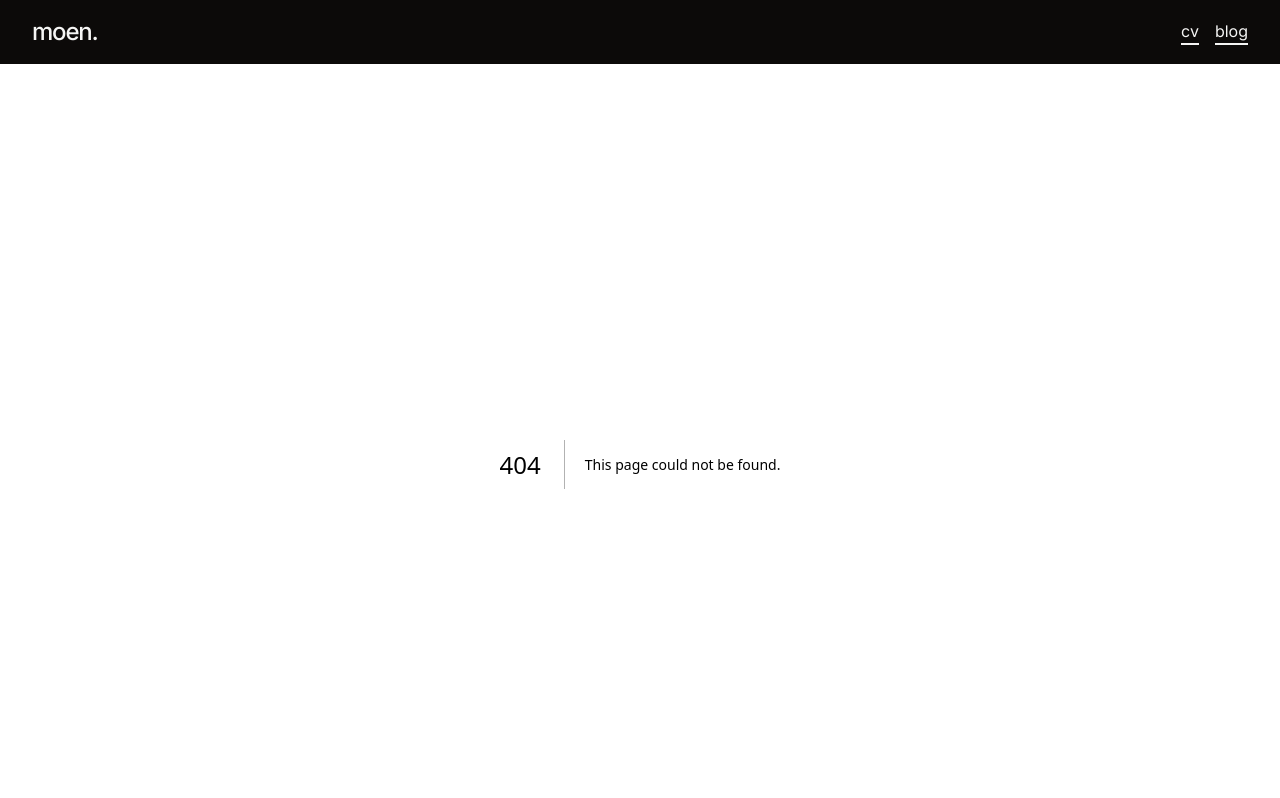
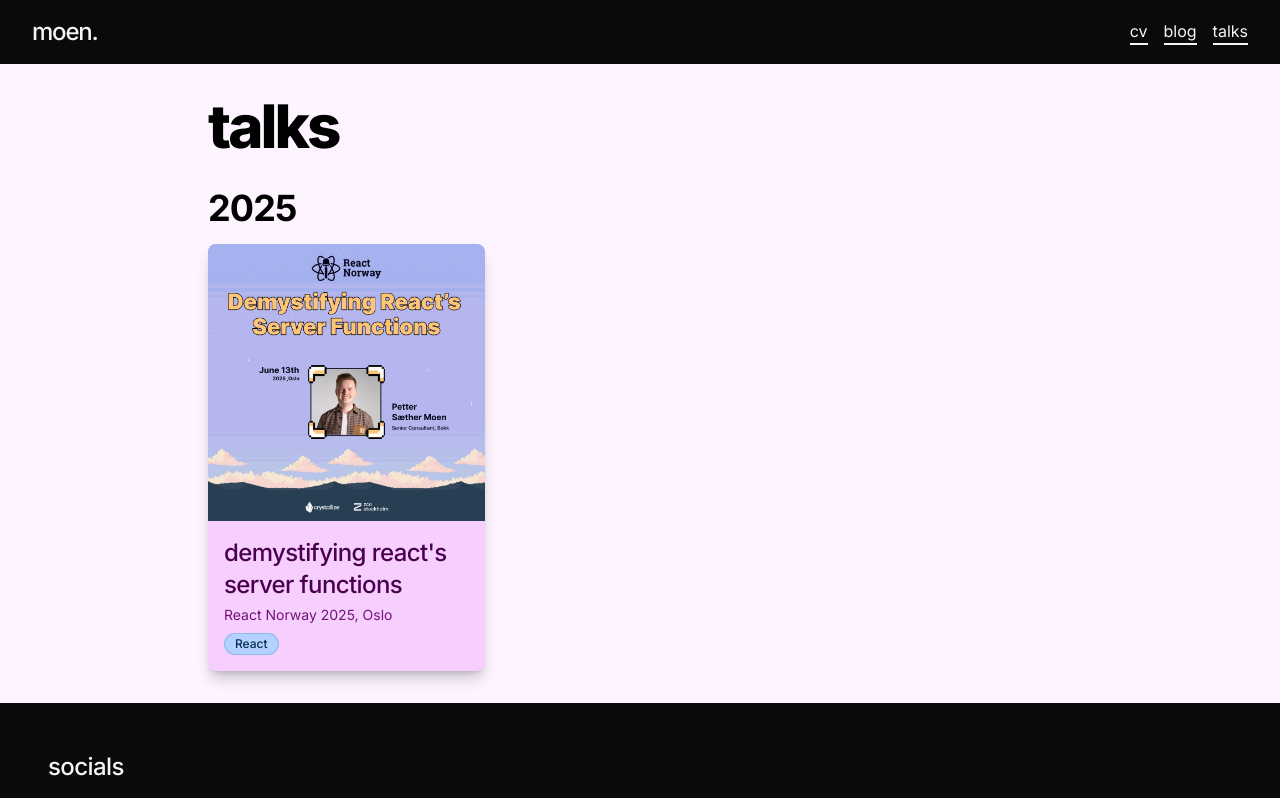
Before and after one commit to petter/pmoen.me, a Next.js app: page /talks in a window 1280 px wide. Before the commit this address had no page. Shown: the top 798 px of the page. Built offline with nearby package versions, Linux system fonts and the light colour scheme; what tailwindcss-animated would draw is missing.

Commit message:
add talks to the website
also adds my first talk

```diff
--- a/app/_navigation/navigation.tsx
+++ b/app/_navigation/navigation.tsx
@@ -6,7 +6,7 @@
     <nav className="sticky top-0 z-20 flex w-full flex-row items-center justify-between bg-stone-950 px-8 py-4 text-stone-100">
       <NextLink
         href="/"
-        className="text-2xl font-medium lowercase tracking-tighter duration-200 hover:text-fuchsia-500"
+        className="text-2xl font-medium tracking-tighter lowercase duration-200 hover:text-fuchsia-500"
       >
         Moen.
       </NextLink>
@@ -14,6 +14,7 @@
       <div className="flex flex-row gap-4">
         <Link href="https://cv.pmoen.me">cv</Link>
         <Link href="/blog">blog</Link>
+        <Link href="/talks">talks</Link>
       </div>
     </nav>
   );
--- /dev/null
+++ b/app/talks/layout.tsx
@@ -0,0 +1,11 @@
+import type { PropsWithChildren } from 'react';
+
+type CenteredLayoutProps = PropsWithChildren<never>;
+
+export default function CenteredLayout({ children }: CenteredLayoutProps) {
+  return (
+    <div className="mx-auto flex w-full max-w-4xl flex-col gap-4 px-4 py-8">
+      {children}
+    </div>
+  );
+}
--- /dev/null
+++ b/app/talks/page.tsx
@@ -0,0 +1,23 @@
+import { Heading } from '@/components/typography/heading';
+import reactNorway2025 from './2025-react-norway.jpeg';
+import { TalkCard } from './talk-card';
+
+export default function TalksPage() {
+  return (
+    <div>
+      <Heading level={1}>Talks</Heading>
+      <div className="mt-8">
+        <Heading level={2}>2025</Heading>
+        <div className="mt-4 grid grid-cols-1 gap-4 md:grid-cols-2 lg:grid-cols-3">
+          <TalkCard
+            href="https://www.youtube.com/live/-H7OdGaxgmM?si=GcW42CoBdpOX5ZRo"
+            image={reactNorway2025}
+            title="Demystifying React's Server Functions"
+            conference="React Norway 2025, Oslo"
+            tags={['React']}
+          />
+        </div>
+      </div>
+    </div>
+  );
+}
--- /dev/null
+++ b/app/talks/talk-card.tsx
@@ -0,0 +1,49 @@
+import { Heading } from '@/components/typography/heading';
+import Image, { type StaticImageData } from 'next/image';
+import Link from 'next/link';
+
+interface TalkCardProps {
+  href: string;
+  image: StaticImageData;
+  title: string;
+  conference: string;
+  tags: string[];
+}
+
+export function TalkCard({
+  href,
+  image,
+  title,
+  conference,
+  tags,
+}: TalkCardProps) {
+  return (
+    <Link
+      href={href}
+      className="group block overflow-hidden rounded-lg bg-fuchsia-200 shadow-lg shadow-black/20 transition-transform duration-200 hover:scale-105"
+    >
+      <div className="relative">
+        <Image src={image} alt={title} className="w-full" />
+      </div>
+      <div className="p-4">
+        <Heading
+          level={3}
+          className="text-fuchsia-950 duration-200 group-hover:text-fuchsia-500"
+        >
+          {title}
+        </Heading>
+        <p className="mt-1 text-sm text-fuchsia-900">{conference}</p>
+        <div className="mt-2 flex flex-wrap gap-2">
+          {tags.map((tag) => (
+            <span
+              key={tag}
+              className="rounded-full border border-sky-800/20 bg-sky-300/50 px-2.5 py-0.5 text-xs font-medium text-sky-950"
+            >
+              {tag}
+            </span>
+          ))}
+        </div>
+      </div>
+    </Link>
+  );
+}
```
Also changed, not shown: app/talks/2025-react-norway.jpeg (added).
